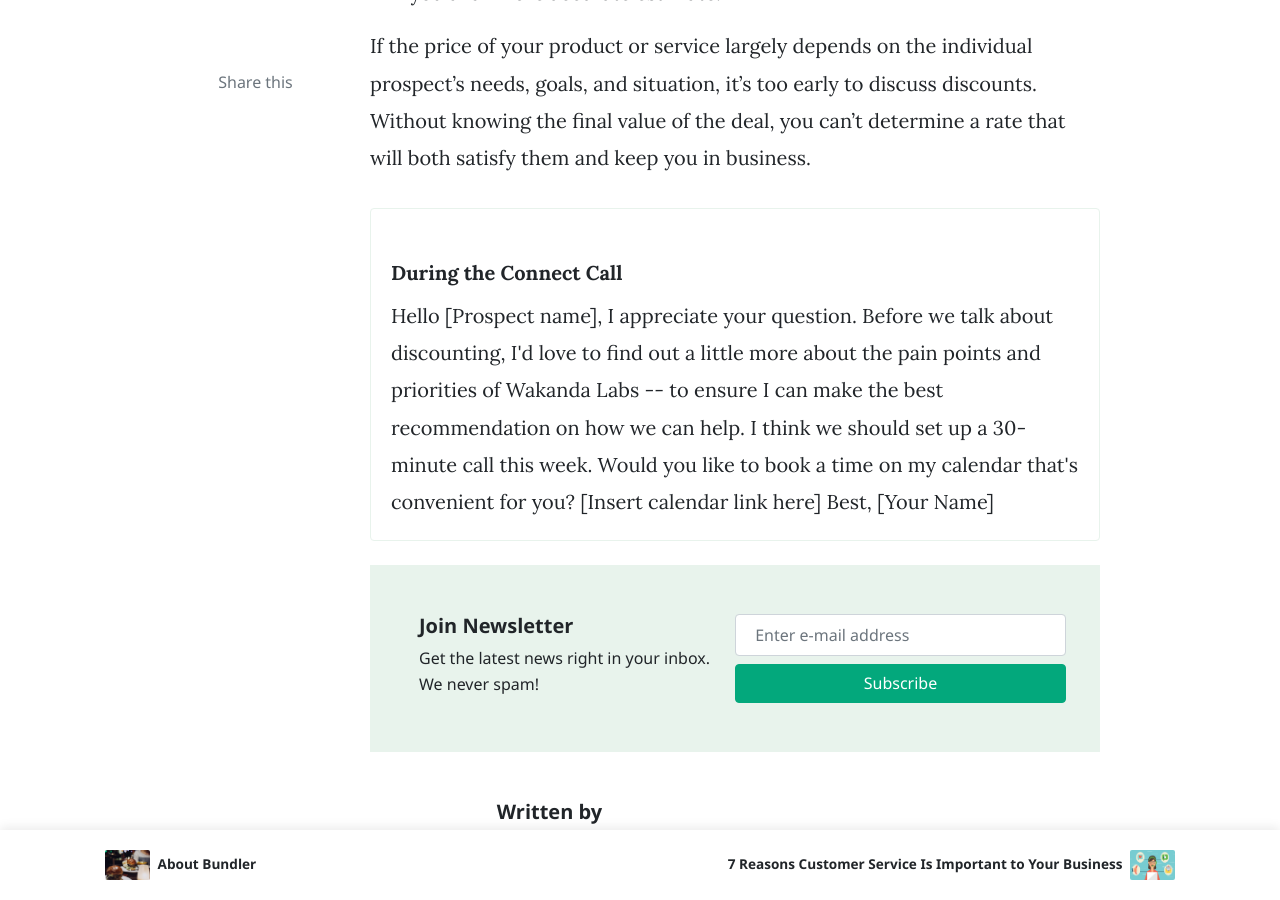
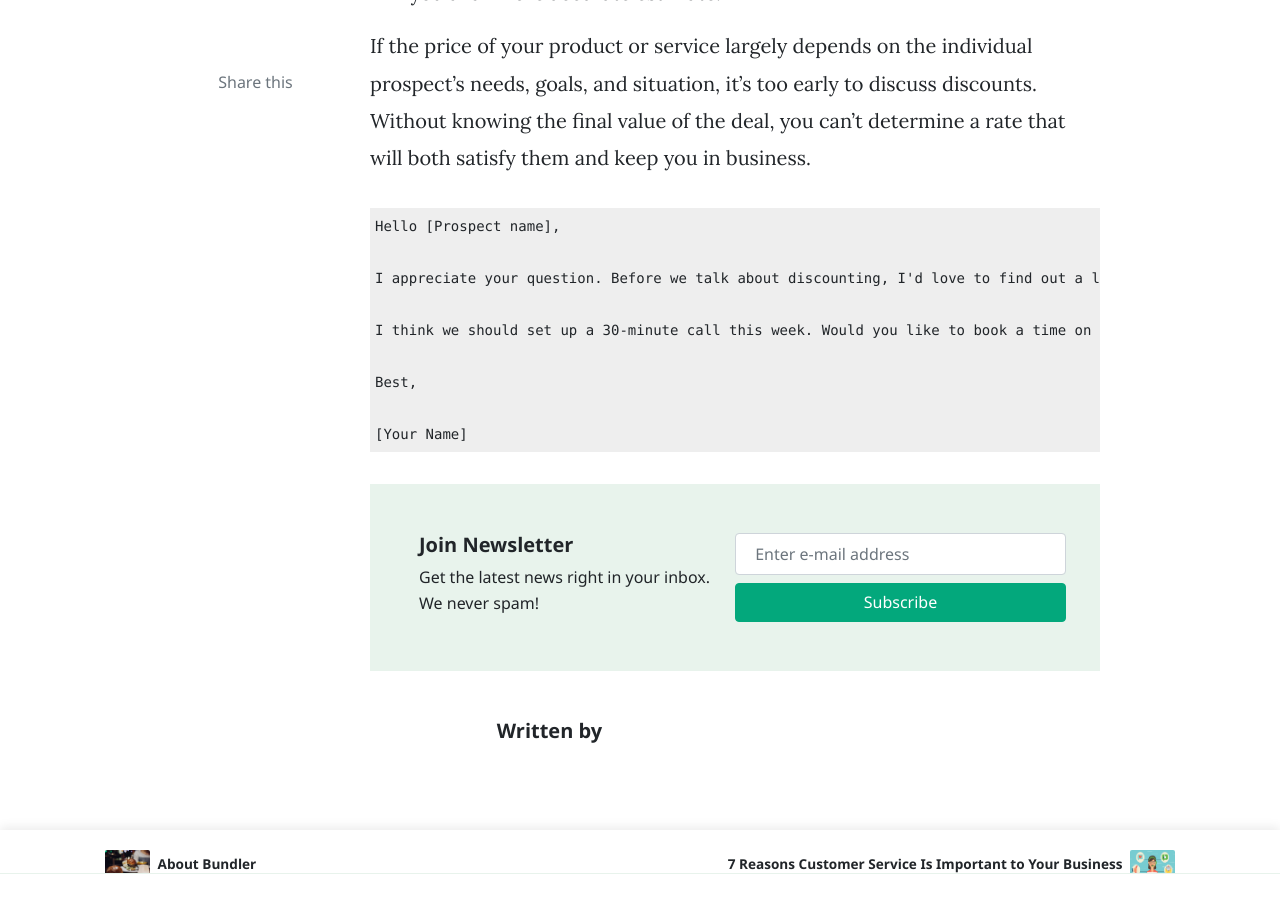
Before and after one commit to bit-dna/bitdnablog, a Jekyll site: the page built from _posts/2019-02-01-education.md, in a window 1280 px wide and 900 px high, scrolled down 2133 px. Built offline with Jekyll 4.4.1, drawn with Linux system fonts in a browser that asks for light colours; nearby versions of some CDN libraries; comment, search, counter and statistics services are not loaded.

Commit message:
update style

````diff
--- a/_posts/2019-02-01-education.md
+++ b/_posts/2019-02-01-education.md
@@ -33,10 +33,8 @@ If you’re struggling to find the right words, use these replies throughout the
 
 If the price of your product or service largely depends on the individual prospect’s needs, goals, and situation, it’s too early to discuss discounts. Without knowing the final value of the deal, you can’t determine a rate that will both satisfy them and keep you in business.
 
-<div class="card">
-<div class="card-body">
-<h5 class="card-title">During the Connect Call</h5>
-<p class="card-text">Hello [Prospect name],
+```
+Hello [Prospect name],
 
 I appreciate your question. Before we talk about discounting, I'd love to find out a little more about the pain points and priorities of Wakanda Labs -- to ensure I can make the best recommendation on how we can help.
 
@@ -44,6 +42,5 @@ I think we should set up a 30-minute call this week. Would you like to book a ti
 
 Best,
 
-[Your Name]</p>
-</div>
-</div>
+[Your Name]
+```
````
